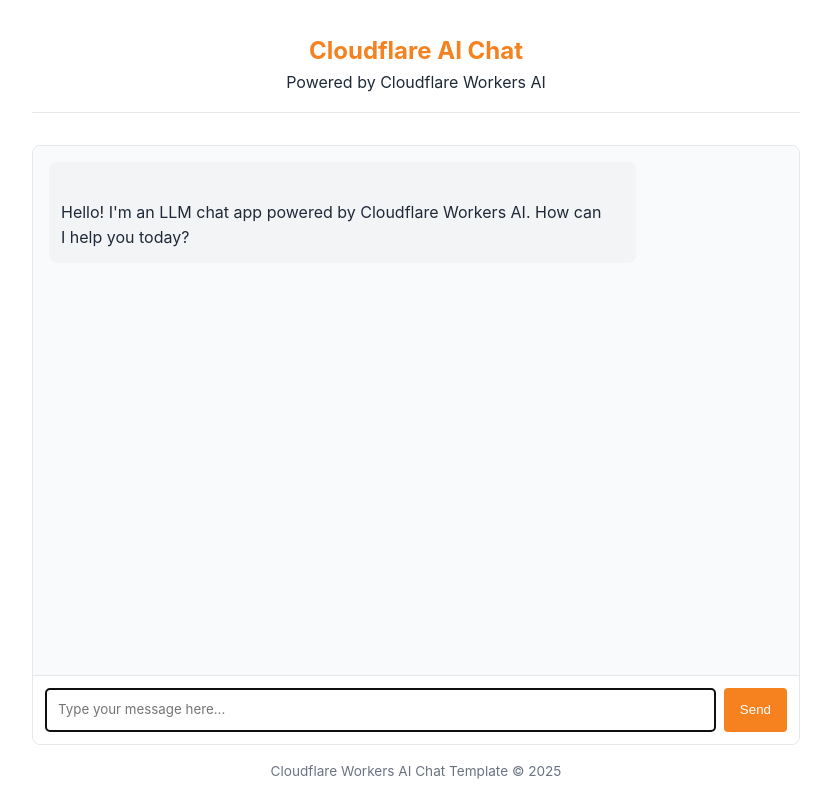
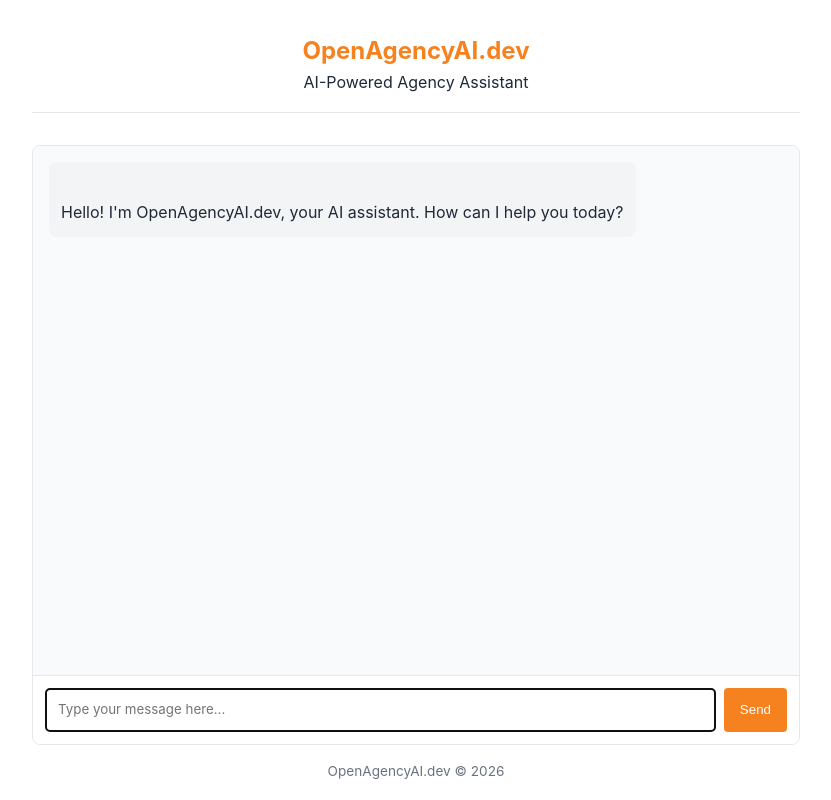
Before and after one commit to alex-agency/openagencyai-chat, a website: page public/index.html in a window 1280 px wide. Shown: the whole page, without its empty margins (224-1055 px from the left). Drawn offline with Linux system fonts and the light colour scheme.

Commit message:
chore: rebrand to OpenAgencyAI.dev

```diff
--- a/package.json
+++ b/package.json
@@ -1,8 +1,8 @@
 {
 	"name": "openagencyai-chat",
-	"description": "A simple chat application powered by Cloudflare Workers AI",
+	"description": "OpenAgencyAI.dev - AI-Powered Agency Assistant",
 	"cloudflare": {
-		"label": "LLM Chat App",
+		"label": "OpenAgencyAI.dev",
 		"products": [
 			"Workers",
 			"Workers AI",
@@ -11,7 +11,6 @@
 		"categories": [
 			"ai"
 		],
-		"docs_url": "https://developers.cloudflare.com/workers-ai/",
 		"preview_icon_url": "https://imagedelivery.net/wSMYJvS3Xw-n339CbDyDIA/a974bd55-20c6-4656-fa29-1551d43ddc00/public",
 		"preview_image_url": "https://imagedelivery.net/wSMYJvS3Xw-n339CbDyDIA/65dd8441-89d3-491d-c5a1-0a000d070700/preview",
 		"publish": true
--- a/public/chat.js
+++ b/public/chat.js
@@ -15,7 +15,7 @@
 	{
 		role: "assistant",
 		content:
-			"Hello! I'm an LLM chat app powered by Cloudflare Workers AI. How can I help you today?",
+			"Hello! I'm OpenAgencyAI.dev, your AI assistant. How can I help you today?",
 	},
 ];
 let isProcessing = false;
--- a/public/index.html
+++ b/public/index.html
@@ -3,7 +3,7 @@
 	<head>
 		<meta charset="UTF-8" />
 		<meta name="viewport" content="width=device-width, initial-scale=1.0" />
-		<title>LLM Chat App</title>
+		<title>OpenAgencyAI.dev</title>
 		<style>
 			:root {
 				--primary-color: #f6821f;
@@ -144,16 +144,15 @@
 	</head>
 	<body>
 		<header>
-			<h1>Cloudflare AI Chat</h1>
-			<p>Powered by Cloudflare Workers AI</p>
+			<h1>OpenAgencyAI.dev</h1>
+			<p>AI-Powered Agency Assistant</p>
 		</header>
 
 		<div class="chat-container">
 			<div id="chat-messages" class="chat-messages">
 				<div class="message assistant-message">
 					<p>
-						Hello! I'm an LLM chat app powered by Cloudflare Workers AI. How can
-						I help you today?
+						Hello! I'm OpenAgencyAI.dev, your AI assistant. How can I help you today?
 					</p>
 				</div>
 			</div>
@@ -174,7 +173,7 @@
 		</div>
 
 		<footer>
-			<p>Cloudflare Workers AI Chat Template &copy; 2025</p>
+			<p>OpenAgencyAI.dev © 2026</p>
 		</footer>
 
 		<!-- Chat app script -->
```
Also changed, not shown: src/index.ts (+4 -6 lines), README.md, 2 other files.
